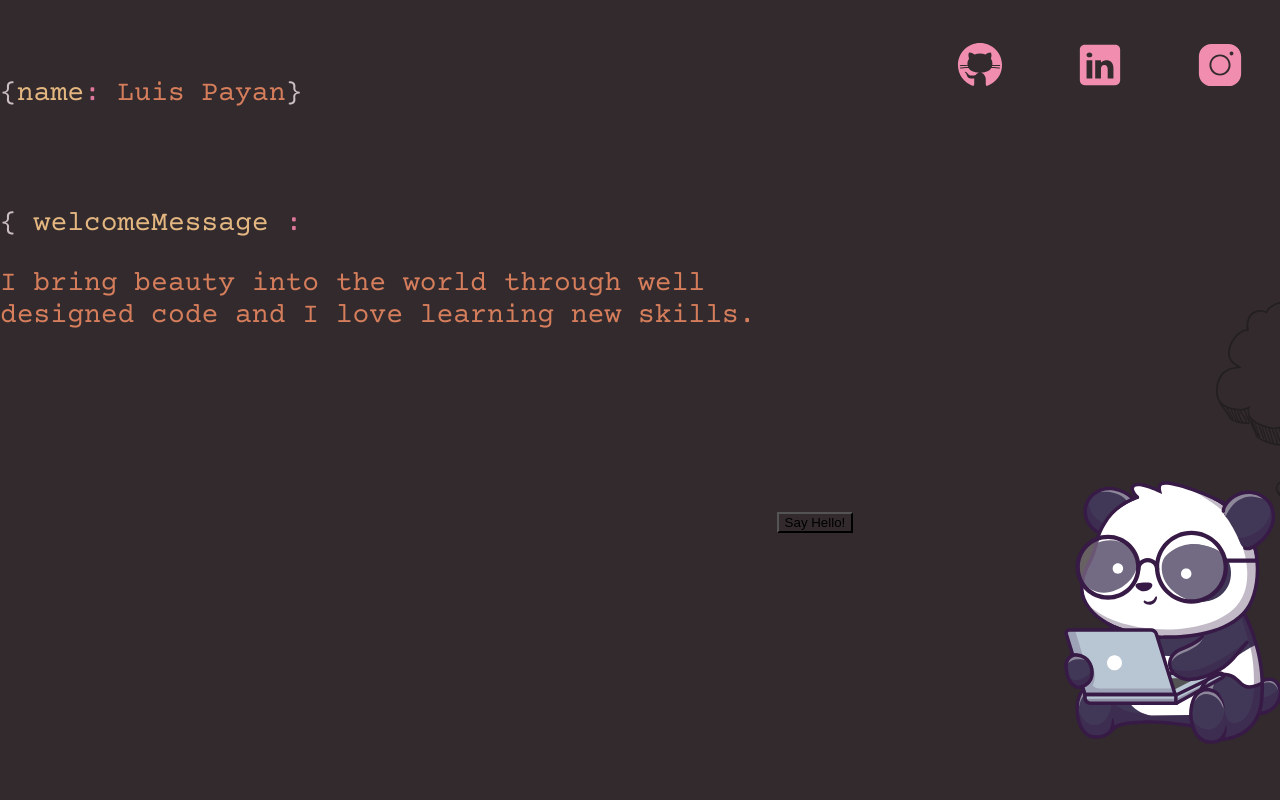
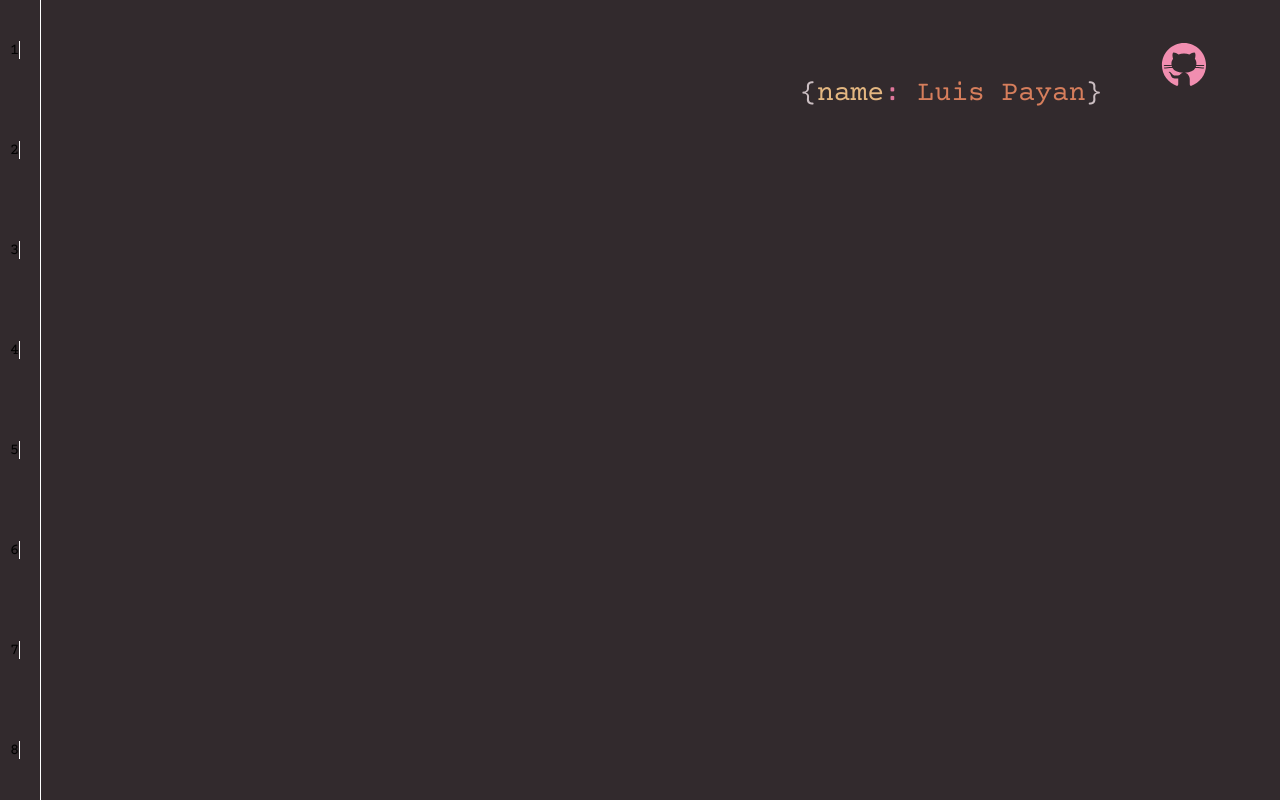
Before and after one commit to lapayan/PortfolioWebsite, a React (Create React App) app: page / in a window 1280 px wide. Shown: the top 800 px of the page. Built offline with nearby package versions, Linux system fonts and the light colour scheme.

Commit message:
made progress on the line tracker

```diff
--- a/src/App.css
+++ b/src/App.css
@@ -1,3 +1,25 @@
 *{
   background-color:#322A2D;
 }
+@media(min-width:700px){
+  .appContainer{
+    display: grid;
+    grid-template-columns: .25fr 3fr;
+    grid-template-areas:
+    "linetracker navigation"
+    "linetracker banner"
+    "linetracker aboutme";
+    .lineTrackerLayer{
+      grid-area: linetracker;
+      z-index: -1;
+    }
+    .navBarLayer{
+      grid-area: navigation;
+      z-index: 2;
+    }
+    .bannerLayer{
+      grid-area: banner;
+      z-index: 1;
+    }
+  }
+}
--- a/src/App.js
+++ b/src/App.js
@@ -1,13 +1,15 @@
+import Banner from './components/banner/banner';
 import NavBar from './components/navbar/navBar';
+import LineTracker from './components/lineTracker/lineTracker';
 import './App.css';
-import Banner from './components/banner/banner';
 
 import {Parallax ,ParallaxLayer} from '@react-spring/parallax'
 function App() {
   return (
     <div className ='appContainer'>
-      <NavBar/>
-      <Banner/>
+      <LineTracker className = 'lineTrackerLayer'/>
+      <NavBar className = 'navBarLayer'/>
+      <Banner className = 'bannerLayer'/>
     </div>
   );
 }
--- a/src/components/lineTracker/lineTracker.css
+++ b/src/components/lineTracker/lineTracker.css
@@ -0,0 +1,19 @@
+@import url('https://fonts.googleapis.com/css2?family=Courier+Prime&display=swap');
+:root{
+    --font: 'Courier Prime', monospace;
+}
+.numberContainer{
+    display: grid;
+    grid-template-columns: 1.25rem;
+    grid-template-rows: repeat(auto-fill,minmax(100px, 10%));
+    width: 40px;
+    border-right: 1px solid white;
+    justify-items: center;
+    align-items: center;
+    .number{
+        font-family: var(--font);
+        font-size: 1rem;
+        padding-left: 10px;
+        border-right: 1px solid white;
+    }
+}
--- a/src/components/lineTracker/lineTracker.js
+++ b/src/components/lineTracker/lineTracker.js
@@ -0,0 +1,23 @@
+import React, { useState, useEffect } from 'react';
+import './lineTracker.css'
+const LineTracker = () => {
+    const [numberList, setNumberList] = useState([])
+    useEffect(() => {
+        let numsArr = [];
+        let start = 1
+        while(start < 101){
+            numsArr.push(start++);
+        }
+        setNumberList(numsArr);
+    },[]);
+
+    return (
+        <div className = 'numberContainer'>
+            {numberList.map(number => (
+            <p className = 'number'>{number}</p>
+            ))}
+        </div>
+    );
+}
+
+export default LineTracker;
--- a/src/components/navbar/navBar.css
+++ b/src/components/navbar/navBar.css
@@ -17,6 +17,7 @@
     margin-bottom: 25px;
     .name{
         display:inline-block;
+        padding-left: 10px;
         padding-right: 20px;
         padding-top: 50px;
         .text{
```
Also changed, not shown: 1 other file (tests, documents, lock files or other folders).
